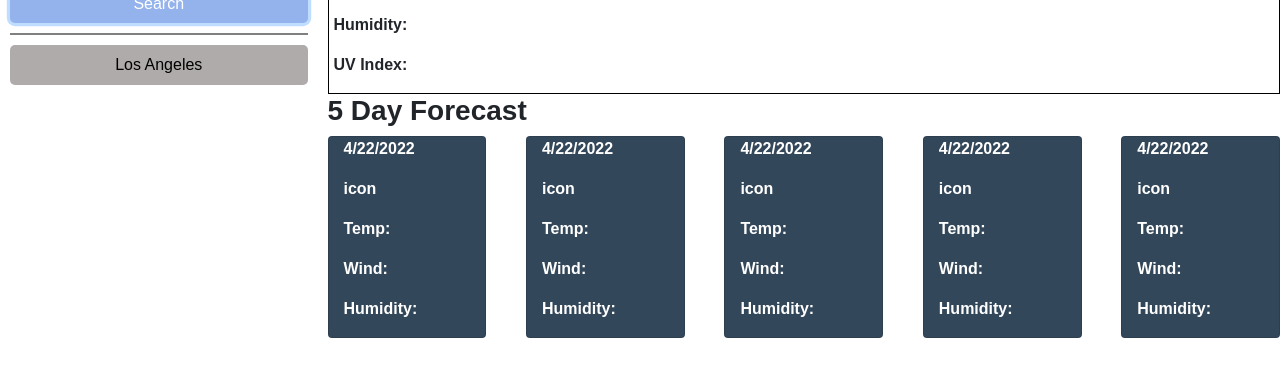
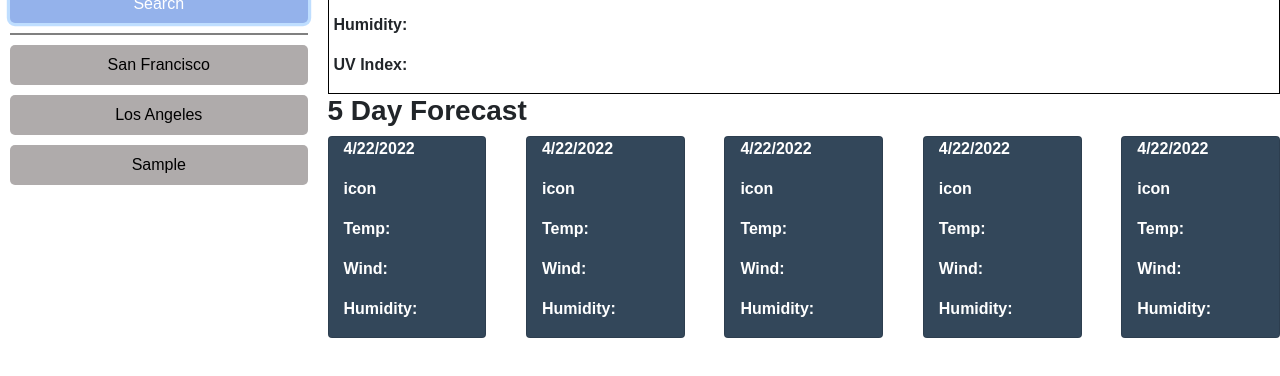
Before and after one commit to avandefeniks/weather-dashboard, a plain HTML site: page index.html in a window 1280 px wide. Both pictures are taken after typing "Sample" into the empty fields and a click on the button "Search". Shown: the part 184-560 px from the top of the page. Drawn offline with nearby package versions, Linux system fonts and the light colour scheme.

Commit message:
working on adding cities list to local storage

```diff
--- a/assets/js/script.js
+++ b/assets/js/script.js
@@ -1,6 +1,7 @@
 var searchFormEl = document.querySelector("#search-form");
 var cityInputEl = document.querySelector(".form-input");
-var cityList = document.querySelector("#city-list")
+var cityListEl = document.querySelector("#city-list");
+var cityButtonsEl = document.querySelectorAll(".btn-list");
 
 function formHandler(event) {
     // disable form default
@@ -10,11 +11,34 @@ event.preventDefault();
     var city = cityInputEl.value;
     console.log(city);
 
+    // add cities to list
     var listItemEl = document.createElement("li");
-listItemEl.innerHTML = "<input type='button' class='btn-list' value=" + city + ">"
+    listItemEl.innerHTML = "<input type='button' class='btn-list' value=" + "'" + city + "'" + ">"
     console.log(listItemEl.innerHTML);
+    cityListEl.appendChild(listItemEl);
 
+    cityInputEl.value = "";
+
+    // saveCityList(city);
 
 }
 
+function saveCityList() {
+    // console.log(string1 + " is a nice city")
+    console.log(cityButtonsEl)
+
+    var citiesArr = [];
+
+    // loop through cities list
+    // for (var i = 0; i < cityButtonsEl.length; i++) {
+    //     // add cities to array
+    //     citiesArr.push(cityButtonsEl);
+    //     console.log(citiesArr);
+    // }
+
+    // add array to local storage
+    // localStorage.setItem("cities", JSON.stringify(citiesArr));
+
+}
+saveCityList();
 searchFormEl.addEventListener("submit", formHandler);;
--- a/index.html
+++ b/index.html
@@ -31,7 +31,8 @@
                 <div class="dividing-line"></div>
                 <!-- city list -->
                 <ul id="city-list">
-                    <li><input type="button" class="btn-list" value="Los Angeles"></li>
+                    <input type="button" class="btn-list" value="San Francisco">
+                    <input type="button" class="btn-list" value="Los Angeles">
                 </ul>
             </div>
         </div>
```
Lines whose indentation alone changed are shown as unchanged.
